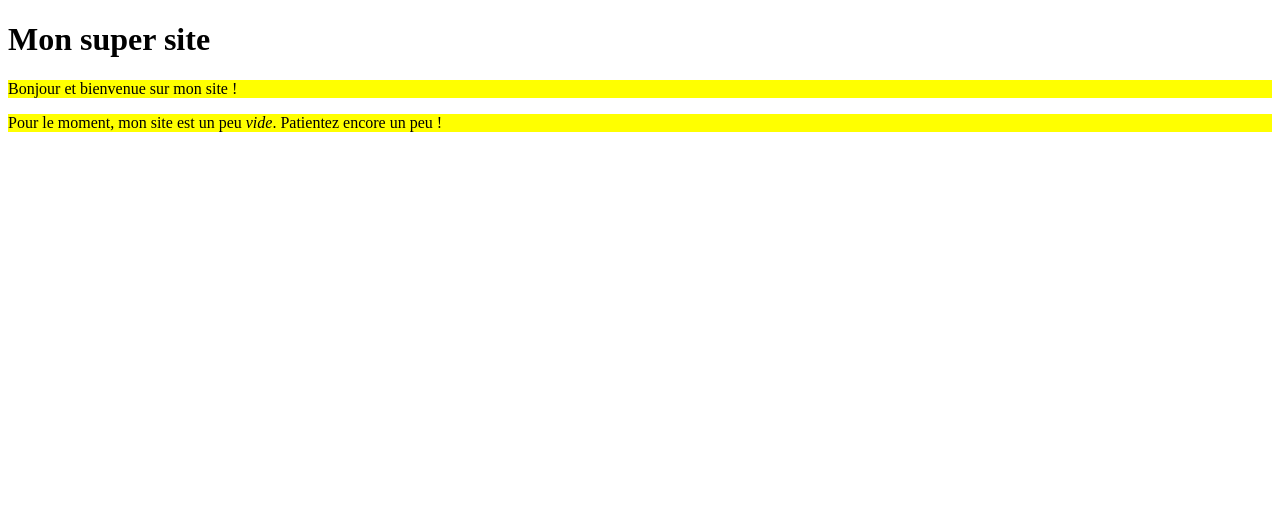
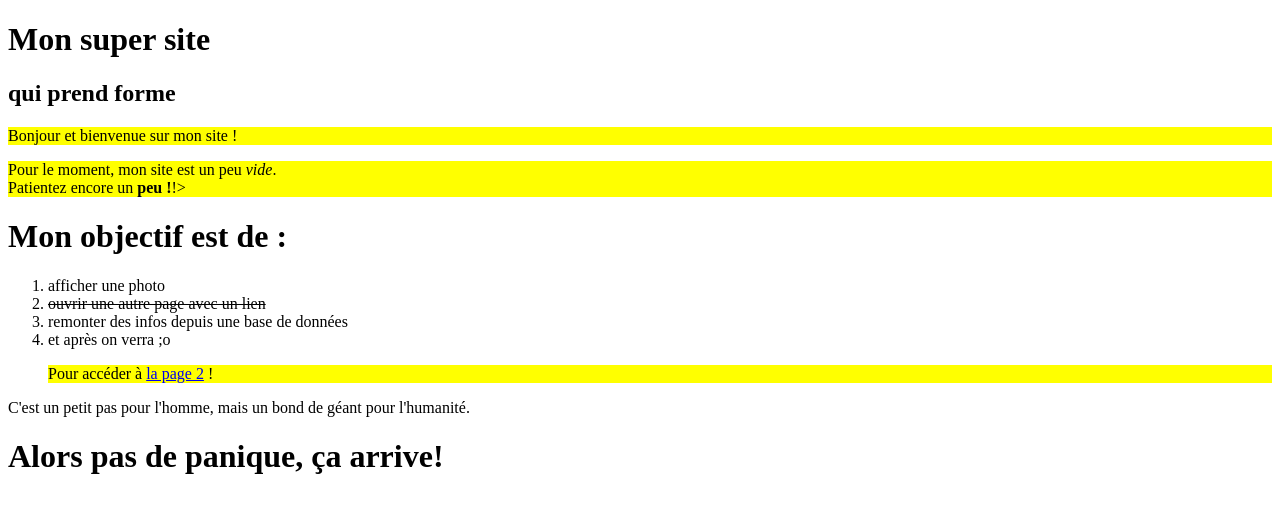
Before and after one commit to MercierFab/BoiteDepotFamilyMercier, a plain HTML site: page index.html in a window 1280 px wide. Drawn offline with Linux system fonts and the light colour scheme.

Commit message:
version 2 du site

```diff
--- a/index.html
+++ b/index.html
@@ -3,13 +3,37 @@
     <head>
         <meta charset="utf-8" />
         <link rel="stylesheet" href="style.css" />
-        <title>Premiers tests du CSS</title>
+        <title>Page 1 - FamilyMercier</title>
     </head>
 
     <body>
         <h1>Mon super site</h1>
+        <h2>qui prend forme</h2>
 
         <p>Bonjour et bienvenue sur mon site !</p>
-        <p>Pour le moment, mon site est un peu <em>vide</em>. Patientez encore un peu !</p>
+        <p>Pour le moment, mon site est un peu <em>vide</em>.
+            <br /> Patientez encore un <strong> peu !</strong>!> </p>
+
+        <h1>Mon objectif est de : </h1>
+
+        <ol>
+            <li>afficher une photo</li>
+            <li><strike>ouvrir une autre page avec un lien</strike></li>
+            <li>remonter des infos depuis une base de données</li>
+            <li>et après on verra ;o </li>
+
+            <p>Pour accéder à <a href="page2.html">la page 2</a> ! </p>
+
+        </ol>
+
+
+        <!-- pour l'instant l'auteur ne s'affiche pas mais j'ai bon espoir d'y arriver un jour -->
+        <citation auteur="Neil Armstrong" date="21/07/1969">
+        C'est un petit pas pour l'homme, mais un bond de géant pour l'humanité.
+        </citation>
+
+        <h1>Alors pas de panique, ça arrive! </h1>
+
+
     </body>
 </html>
--- /dev/null
+++ b/page2.html
@@ -0,0 +1,26 @@
+<!DOCTYPE html>
+<html>
+    <head>
+        <meta charset="utf-8" />
+        <link rel="stylesheet" href="style.css" />
+        <title>Page 2 - FamilyMercier</title>
+    </head>
+
+    <body>
+        <h1>Super site</h1>
+        <h2>page 2</h2>
+
+        <h1>Mon objectif est de : </h1>
+
+        <ol>
+            <li>afficher une photo</li>
+            <li>ouvrir une autre page avec un lien</li>
+            <li>remonter des infos depuis une base de données</li>
+            <li>et après on verra ;o </li>
+
+        </ol>
+
+
+
+    </body>
+</html>
```
